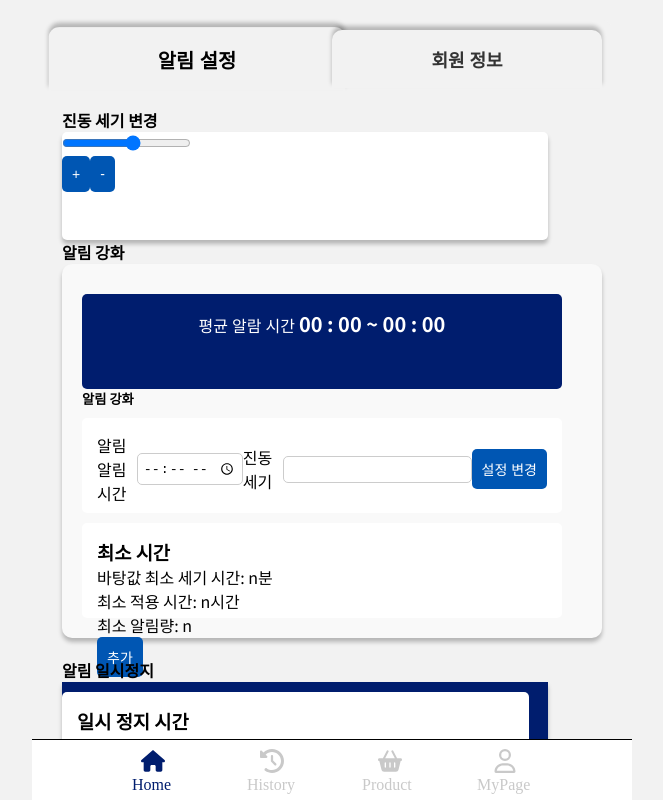
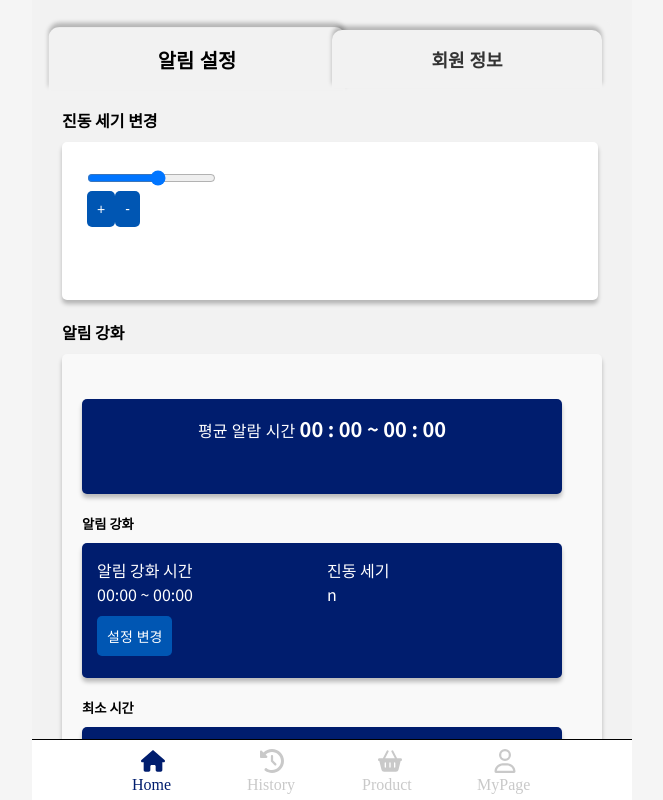
Before and after one commit to bongbong1234/bareumi, a React (Create React App) app in the folder front/: page /my-page in a window 1280 px wide. Shown: the whole page, without its empty margins (308-971 px from the left). Built offline with nearby package versions, Linux system fonts and the light colour scheme; a web font is replaced by a local one.

Commit message:
mypage및product작업-송건창

```diff
--- a/front/src/App.js
+++ b/front/src/App.js
@@ -3,6 +3,7 @@ import './App.css';
 import Navigation from './compnents/navi/Navigation';
 import Main from './compnents/main/Main';
 import MyPage from './compnents/mypage/MyPage';
+import Product from './compnents/Product/Product';
 
 function App() {
   // 테스트중
@@ -13,7 +14,7 @@ function App() {
           <Route path="/" element={<Main/>}></Route>
           <Route path="/my-page" element={<MyPage/>}></Route>
           <Route path="/history"></Route>
-          <Route path="/product"></Route>
+          <Route path="/product" element={<Product/>}></Route>
         </Routes>
         <Navigation></Navigation>
     </div>
--- /dev/null
+++ b/front/src/compnents/Product/Product.css
@@ -0,0 +1,74 @@
+@import url('https://fonts.googleapis.com/css2?family=Noto+Sans+KR:wght@400;700&display=swap');
+
+body {
+  font-family: 'Noto Sans KR', sans-serif;
+  margin: 0;
+  padding: 0;
+  background-color: #f5f5f5;
+}
+
+.product-container {
+  width: 90%;
+  max-width: 600px;
+  margin: 20px auto;
+}
+
+.product-container h1 {
+  font-size: 18px;
+  font-weight: bold;
+  margin-bottom: 20px;
+}
+
+.product-list {
+  display: flex;
+  flex-direction: column;
+  gap: 20px;
+}
+
+.product-card {
+  display: flex;
+  align-items: center;
+  background-color: #ffffff;
+  border-radius: 10px;
+  padding: 20px;
+  box-shadow: 0 4px 6px rgba(0, 0, 0, 0.1);
+}
+
+.product-image {
+  width: 100px;
+  height: 100px;
+  border-radius: 10px;
+  margin-right: 20px;
+}
+
+.product-info {
+  flex: 1;
+}
+
+.product-info h2 {
+  font-size: 14px;
+  margin: 0 0 10px;
+  color: #333;
+}
+
+.product-price {
+  font-size: 16px;
+  font-weight: bold;
+  margin-bottom: 10px;
+}
+
+.btn-buy {
+  display: inline-block;
+  background-color: #0056b3;
+  color: white;
+  text-decoration: none;
+  padding: 10px 20px;
+  border-radius: 5px;
+  font-size: 14px;
+  text-align: center;
+  transition: background-color 0.3s ease;
+}
+
+.btn-buy:hover {
+  background-color: #003d8b;
+}
--- /dev/null
+++ b/front/src/compnents/Product/Product.jsx
@@ -0,0 +1,55 @@
+import React from "react";
+import "./Product.css";
+
+const products = [
+  {
+    id: 1,
+    name: "[바디사랑공식] 가볍고 편안한 바른 자세 밴드, L, 1개",
+    price: "25,900원",
+    image: "https://via.placeholder.com/150", // 이미지 URL
+    link: "https://example.com/product1", // 쇼핑몰 링크
+  },
+  {
+    id: 2,
+    name: "[바디사랑공식] 가볍고 편안한 바른 자세 밴드, L, 1개",
+    price: "25,900원",
+    image: "https://via.placeholder.com/150",
+    link: "https://example.com/product2",
+  },
+  {
+    id: 3,
+    name: "[바디사랑공식] 가볍고 편안한 바른 자세 밴드, L, 1개",
+    price: "25,900원",
+    image: "https://via.placeholder.com/150",
+    link: "https://example.com/product3",
+  },
+];
+
+function Product() {
+  return (
+    <div className="product-container">
+      <h1>나의 상태에 맞는 제품</h1>
+      <div className="product-list">
+        {products.map((product) => (
+          <div key={product.id} className="product-card">
+            <img src={product.image} alt={product.name} className="product-image" />
+            <div className="product-info">
+              <h2>{product.name}</h2>
+              <p className="product-price">{product.price}</p>
+              <a
+                href={product.link}
+                target="_blank"
+                rel="noopener noreferrer"
+                className="btn-buy"
+              >
+                구매하러 가기
+              </a>
+            </div>
+          </div>
+        ))}
+      </div>
+    </div>
+  );
+}
+
+export default Product;
--- a/front/src/compnents/mypage/MyPage.jsx
+++ b/front/src/compnents/mypage/MyPage.jsx
@@ -46,28 +46,35 @@ function MyPage() {
                 <p>평균 알람 시간 <span>00 : 00 ~ 00 : 00</span></p>
               </div>
               <h5>알림 강화</h5>
-              <div className="sub-box">
+              <div className="sub-box2">
                 <div className="row">
-                  <label>알림 알림 시간</label>
-                  <input type="time" />
-                  <label>진동 세기</label>
-                  <input type="number" />
-                  <button className="btn">설정 변경</button>
+                  <div className="col">
+                    <label>알림 강화 시간</label>
+                    <p>00:00 ~ 00:00</p>
+                  </div>
+                  <div className="col">
+                    <label>진동 세기</label>
+                    <p>n</p>
+                  </div>
+                </div>
+                <button className="btn">설정 변경</button>
+
+              </div>
+              <h5>최소 시간</h5>
+              <div className="sub-box3">
+                <div className="mini-box">
+                  <p>바탕값 최소 세기 시간: n분</p>
+                  <p>최소 적용 시간: n시간</p>
+                  <p>최소 알림량: n</p>
                 </div>
               </div>
-              <div className="sub-box">
-                <h3>최소 시간</h3>
-                <p>바탕값 최소 세기 시간: n분</p>
-                <p>최소 적용 시간: n시간</p>
-                <p>최소 알림량: n</p>
-                <button className="btn">추가</button>
-              </div>
+              <button className="btn">초기화</button>
             </div>
 
             {/* 알림 일시정지 */}
             <h4>알림 일시정지</h4>
             <div className="pause-box">
-              <div className="sub-box">
+              <div className="pause-subox">
                 <h3>일시 정지 시간</h3>
                 <p>00:00 ~ 00:00</p>
                 <button className="btn">설정 변경</button>
--- a/front/src/compnents/mypage/mypage.css
+++ b/front/src/compnents/mypage/mypage.css
@@ -45,8 +45,11 @@ body {
 }
 
 /* 박스 스타일 */
-.vib-box{
-    width : 90%; height : 108px;
+.vib-box {
+    width: 90%;
+    height: 108px;
+    padding: 25px;
+    margin: 10px 0 20px 0;
     border-radius: 5px;
     background: #FFF;
     box-shadow: 0px 4px 4px 0px rgba(0, 0, 0, 0.25);
@@ -54,16 +57,22 @@ body {
 
 .alert-box {
     background-color: #f9f9f9;
-    border-radius: 10px;
+    height : 550px;
+    border-radius: 5px;
     padding: 20px;
     margin-bottom: 20px;
+    margin-top: 10px;
     box-shadow: 0px 4px 4px 0px rgba(0, 0, 0, 0.25);
 }
 
-.pause-box{
+.pause-box {
     background-color: #001d6e;
+    margin-top: 10px;
+    padding: 25px;
     overflow: hidden;
-    width : 90%; height : 150px;
+    border-radius: 5px;
+    width: 90%;
+    height: 150px;
     box-shadow: 0px 4px 4px 0px rgba(0, 0, 0, 0.25);
 }
 
@@ -74,15 +83,6 @@ body {
     margin-bottom: 10px;
 }
 
-.sub-box {
-    background-color: #fff;
-    width: 90%;
-    height: 65px;
-    border-radius: 5px;
-    padding: 15px;
-    margin-top: 10px;
-}
-
 .sub-box1 {
     background-color: #001d6e;
     width: 90%;
@@ -90,7 +90,8 @@ body {
     color: white;
     border-radius: 5px;
     padding: 15px;
-    margin-top: 10px;
+    margin: 25px 0 20px 0;
+    box-shadow: 0px 4px 4px 0px rgba(0, 0, 0, 0.25);
 }
 
 .sub-box1 p {
@@ -112,10 +113,32 @@ body {
     line-height: normal;
 }
 
+.sub-box2 {
+    background-color: #001d6e;
+    color: white;
+    width: 90%;
+    height: 105px;
+    border-radius: 5px;
+    padding: 15px;
+    margin: 10px 0 20px 0;
+    box-shadow: 0px 4px 4px 0px rgba(0, 0, 0, 0.25);
+
+}
+
 .row {
     display: flex;
     justify-content: space-between;
     align-items: center;
+    margin-bottom: 10px;
+}
+
+.col {
+    flex: 1;
+    margin-right: 10px;
+}
+
+.col:last-child {
+    margin-right: 0;
 }
 
 .row label {
@@ -130,6 +153,39 @@ body {
     border-radius: 5px;
 }
 
+.pause-subox {
+    background-color: #fff;
+    width: 90%;
+    height: 65px;
+    border-radius: 5px;
+    padding: 15px;
+    margin-top: 10px;
+}
+
+.sub-box3 {
+    background-color: #001d6e;
+    width: 90%;
+    height: 129px;
+    border-radius: 5px;
+    box-shadow: 0px 4px 4px 0px rgba(0, 0, 0, 0.25);
+    padding: 15px;
+    margin-top: 10px;
+}
+
+.mini-box {
+    display: inline-flex;
+    height: 59px;
+    padding: 11px 27px 12px 29px;
+    margin : 24px 29px 46px 34px;
+    justify-content: center;
+    align-items: center;
+    flex-shrink: 0;
+    border-radius: 5px;
+    background: #FFF;
+}
+
+
+
 .btn {
     background-color: #0056b3;
     color: white;
```
